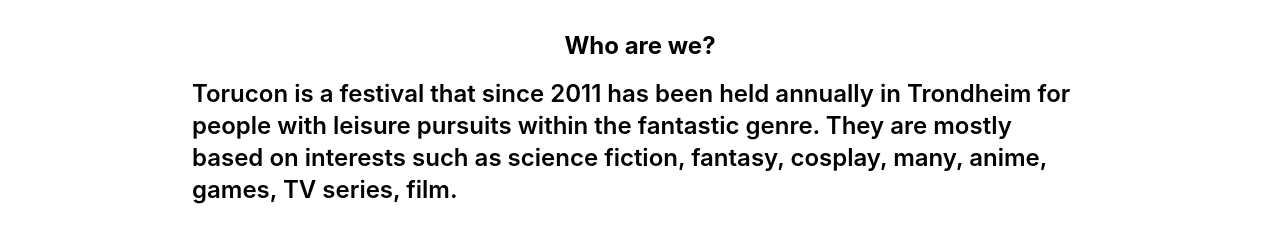
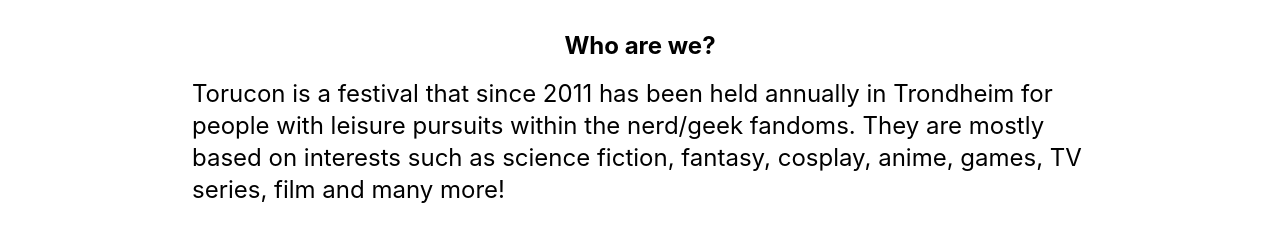
Before and after one commit to DummettTech/Website, a React app: page / in a window 1280 px wide. Shown: the part 570-800 px from the top of the page. Built offline with nearby package versions, Linux system fonts and the light colour scheme.

Commit message:
feat: adding translation alt tags

```diff
--- a/src/components/languageToggle.tsx
+++ b/src/components/languageToggle.tsx
@@ -2,9 +2,10 @@
 import { useTranslation } from "react-i18next";
 
 import Image from "@components/image";
-import gb from "@assets/gb.svg";
-import no from "@assets/no.svg";
-import { detectLanguage } from "@lib/lang";
+import gbFlag from "@assets/gb.svg";
+import noFlag from "@assets/no.svg";
+
+import { detectLanguage, getTranslationMap } from "@lib/lang";
 
 const LanguageToggle: React.FC = () => {
   const { i18n } = useTranslation();
@@ -37,7 +38,7 @@
   return (
     <div className="flex items-center space-x-2">
       <div>
-        <Image src={no} width="25px" height="20px" />
+        <Image src={noFlag} width="25px" height="20px" alt="Norsk" />
       </div>
 
       <div
@@ -52,7 +53,7 @@
       </div>
 
       <div>
-        <Image src={gb} width="25px" height="20px" />
+        <Image src={gbFlag} width="25px" height="20px" alt="English" />
       </div>
     </div>
   );
--- /dev/null
+++ b/src/translations/homepage/en.json
@@ -0,0 +1,5 @@
+{
+  "whoAreWe": "Who are we?",
+  "blerb": "Torucon is a festival that since 2011 has been held annually in Trondheim for people with leisure pursuits within the nerd/geek fandoms. They are mostly based on interests such as science fiction, fantasy, cosplay, anime, games, TV series, film and many more!",
+  "hero": "Dark Ages Hero Image"
+}
--- /dev/null
+++ b/src/translations/homepage/no.json
@@ -0,0 +1,5 @@
+{
+  "whoAreWe": "Hvem er vi?",
+  "blerb": "Torucon er en festival som siden 2011 har blitt arrangert årlig i Trondheim for folk med fritidsinteresser innen nerd/geek-fandomene. De er hovedsakelig basert på interesser som science fiction, fantasy, cosplay, anime, spill, TV-serier, film og mye mer!",
+  "hero": "Dark Ages Hero Image"
+}
--- a/src/translations/nav/en.json
+++ b/src/translations/nav/en.json
@@ -4,5 +4,6 @@
   "event": "Dark Ages",
   "blog": "Blog",
   "buyTickets": "Buy Tickets!",
-  "volunteerBanner": "Interested in Volunteering? Click Here to Find Out More!"
+  "volunteerBanner": "Interested in Volunteering? Click Here to Find Out More!",
+  "homeButton": "Home"
 }
--- a/src/translations/nav/no.json
+++ b/src/translations/nav/no.json
@@ -4,5 +4,6 @@
   "event": "Dark Ages",
   "blog": "Blogg",
   "buyTickets": "Kjøp Billetter!",
-  "volunteerBanner": "Interessert i frivillig arbeid? Klikk her for å finne ut mer!"
+  "volunteerBanner": "Interessert i frivillig arbeid? Klikk her for å finne ut mer!",
+  "homeButton": "Hjem"
 }
--- a/src/views/Homepage.tsx
+++ b/src/views/Homepage.tsx
@@ -5,9 +5,13 @@
 import Image from "@components/image";
 import { useTranslation } from "react-i18next";
 import { Link } from "react-router-dom";
+import { getTranslationMap } from "@/lib/lang";
+import en from "@translations/homepage/en.json";
+import no from "@translations/homepage/no.json";
 
 const App: React.FC = () => {
   const { t, i18n } = useTranslation();
+  getTranslationMap(i18n, { en, no });
 
   return (
     <div>
@@ -15,18 +19,13 @@
         <div className="mx-auto max-w-7xl px-4 py-6 sm:px-6 bg-white lg:px-8 h-screen shadow-lg pt-10 divide-y-10">
           <div className="pt-10 placeholder">
             <Link to="/darkages">
-              <Image src={hero} height="400px" />
+              <Image src={hero} height="400px" alt={t("darkAgesHero")} />
             </Link>
           </div>
           <div className="py-10">
-            <h1 className="text-2xl font-bold text-center">Who are we?</h1>
+            <h1 className="text-2xl font-bold text-center">{t("whoAreWe")}</h1>
             <div className="py-2 pz-40">
-              <h2 className="text-2xl font-semibold py-2 p-40">
-                Torucon is a festival that since 2011 has been held annually in
-                Trondheim for people with leisure pursuits within the fantastic
-                genre. They are mostly based on interests such as science
-                fiction, fantasy, cosplay, many, anime, games, TV series, film.
-              </h2>
+              <h2 className="text-2xl py-2 p-40">{t("blerb")}</h2>
             </div>
             <div></div>
           </div>
```
Also changed, not shown: src/components/navbar.tsx (+1 -0 lines).
